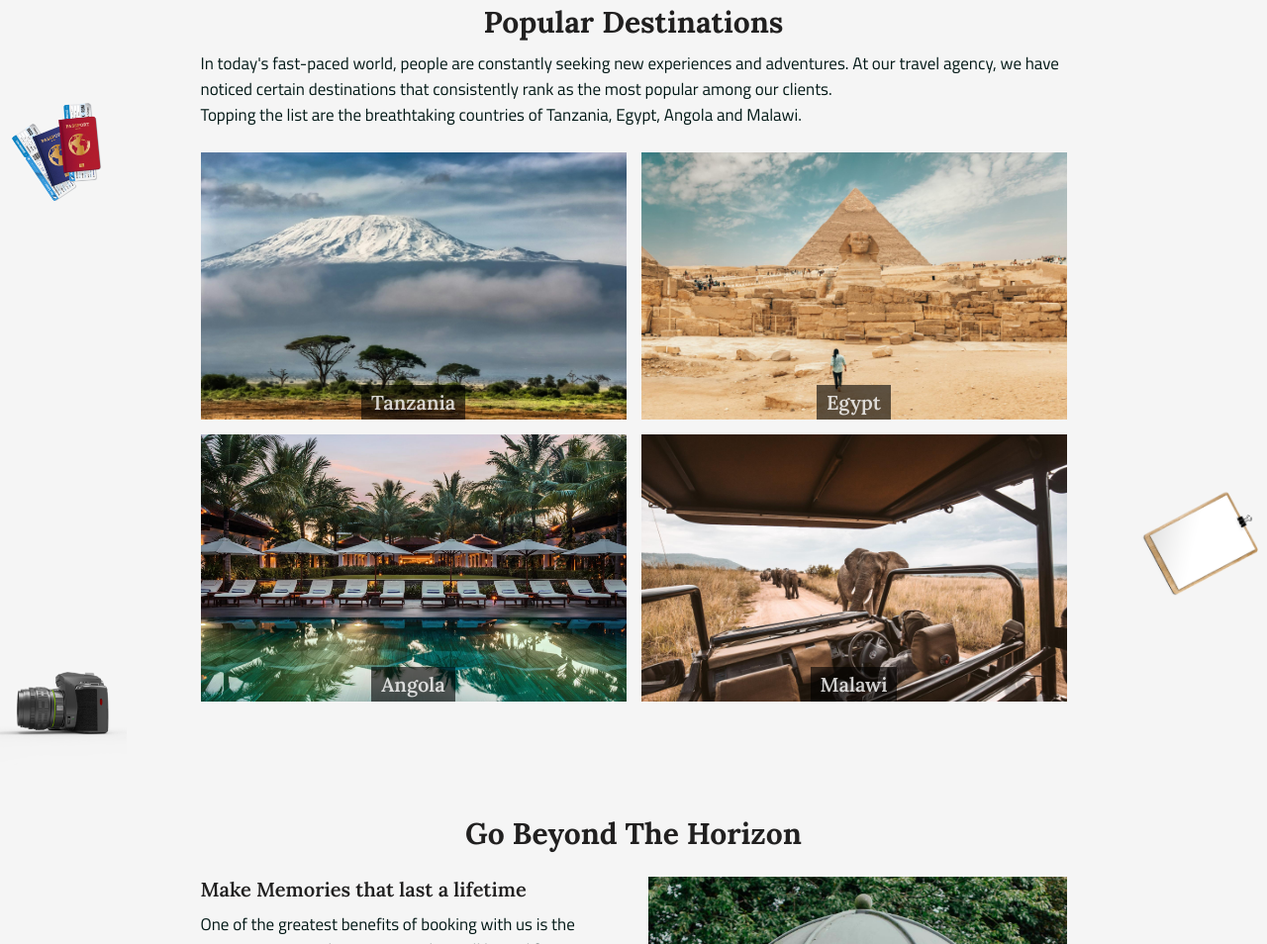
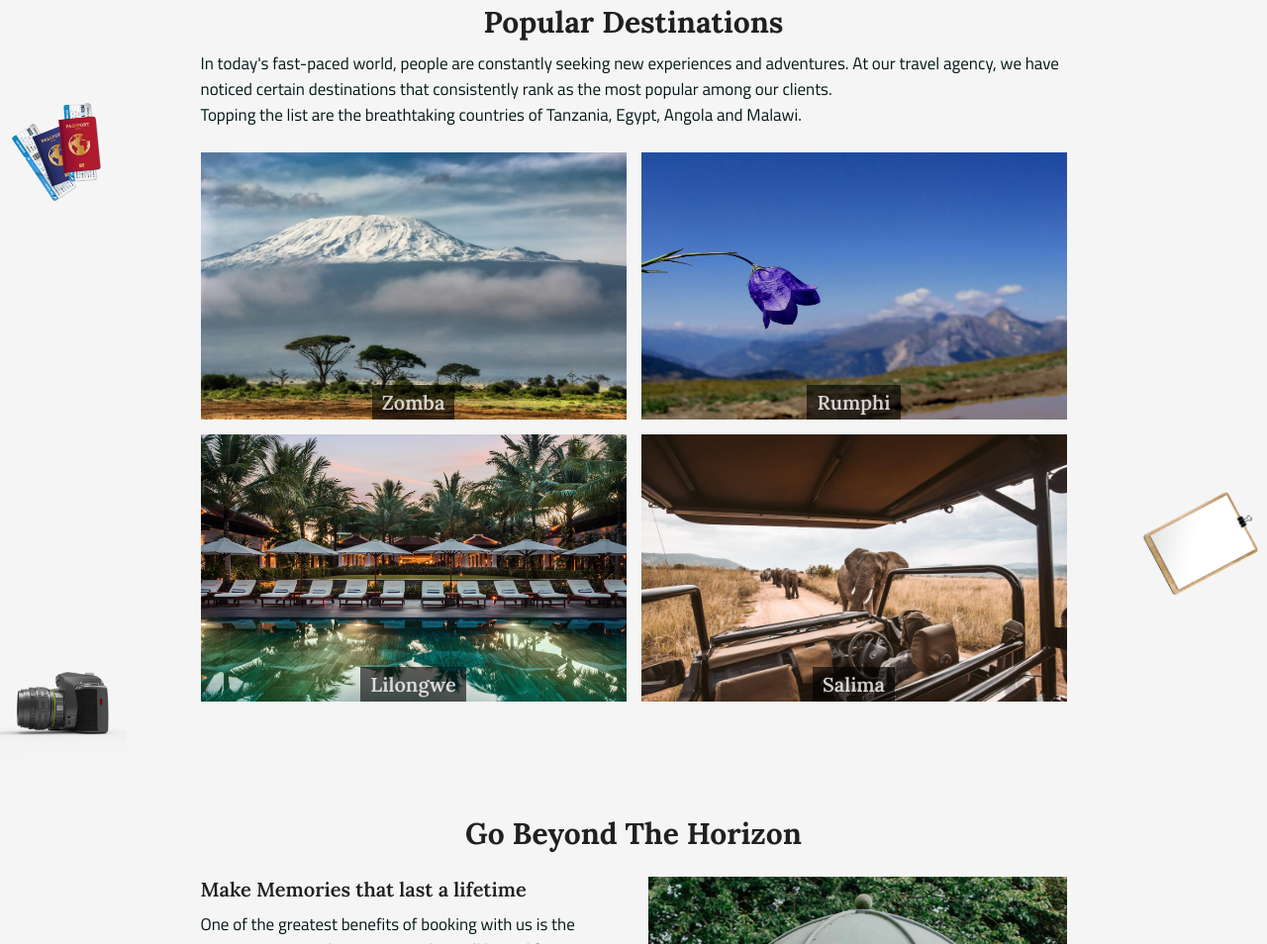
Before and after one commit to Stranger-ghope/Colee, a plain HTML site: page index.html in a window 1280 px wide. Shown: the part 891-1845 px from the top of the page at 99% size. Drawn offline with Linux system fonts and the light colour scheme.

Commit message:
update new images

```diff
--- a/index.html
+++ b/index.html
@@ -82,19 +82,19 @@
             <div class="images">
                 <div class="img-box">
                     <img src="assets/images/kilimanjaro.jpg" alt="">
-                    <div class="location sub-head2">Tanzania</div>
+                    <div class="location sub-head2">Zomba</div>
                 </div>
                 <div class="img-box">
-                    <img src="assets/images/Egypt.jpg" alt="">
-                    <div class="location sub-head2">Egypt</div>
+                    <img src="assets/images/mountain.jpg" alt="">
+                    <div class="location sub-head2">Rumphi</div>
                 </div>
                 <div class="img-box">
                     <img src="assets/images/resort.jpg" alt="">
-                    <div class="location sub-head2">Angola</div>
+                    <div class="location sub-head2">Lilongwe</div>
                 </div>
                 <div class="img-box">
                     <img src="assets/images/car-safari.jpg" alt="">
-                    <div class="location sub-head2">Malawi</div>
+                    <div class="location sub-head2">Salima</div>
                 </div>
             </div>
         </div>
```
Also changed, not shown: assets/images/Accra.jpg (deleted).
